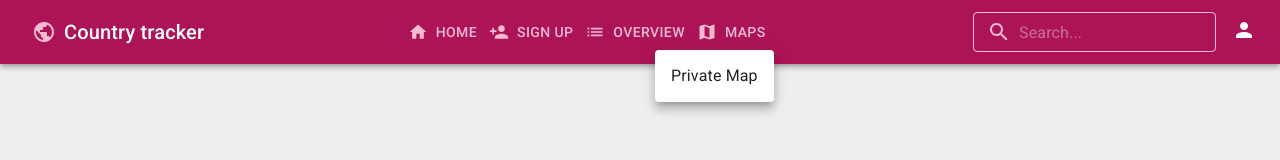
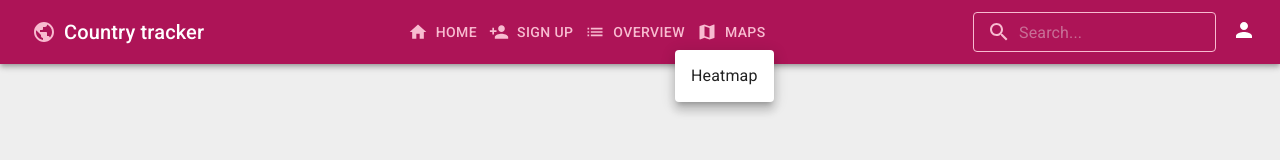
Before and after one commit to neuefische/muc-22-2-team-pause, a React (Create React App) app in the folder frontend/: page / in a window 1280 px wide. Both pictures are taken after a click on the button "MAPS". Shown: the top 160 px of the page. Built offline with nearby package versions, Linux system fonts and the light colour scheme; no server answers.

Commit message:
Change menu item name, getMethods on /traveller are now allowed for everyone

```diff
--- a/frontend/src/component/NavBar.tsx
+++ b/frontend/src/component/NavBar.tsx
@@ -121,7 +121,7 @@ export default function NavBar(props: NavBarProps) {
                           open={Boolean(anchorEl)}
                           onClose={handleMenuClose}>
                         {(props.username !== "" && props.username !== "anonymousUser") &&<MenuItem onClick={openPrivateWorldMap}>Private Map</MenuItem>}
-                        <MenuItem onClick={openHeatMap}>Private Map</MenuItem>
+                        <MenuItem onClick={openHeatMap}>Heatmap</MenuItem>
                     </Menu>
                 </Box>
 
```
Also changed, not shown: 1 other file (tests, documents, lock files or other folders).
